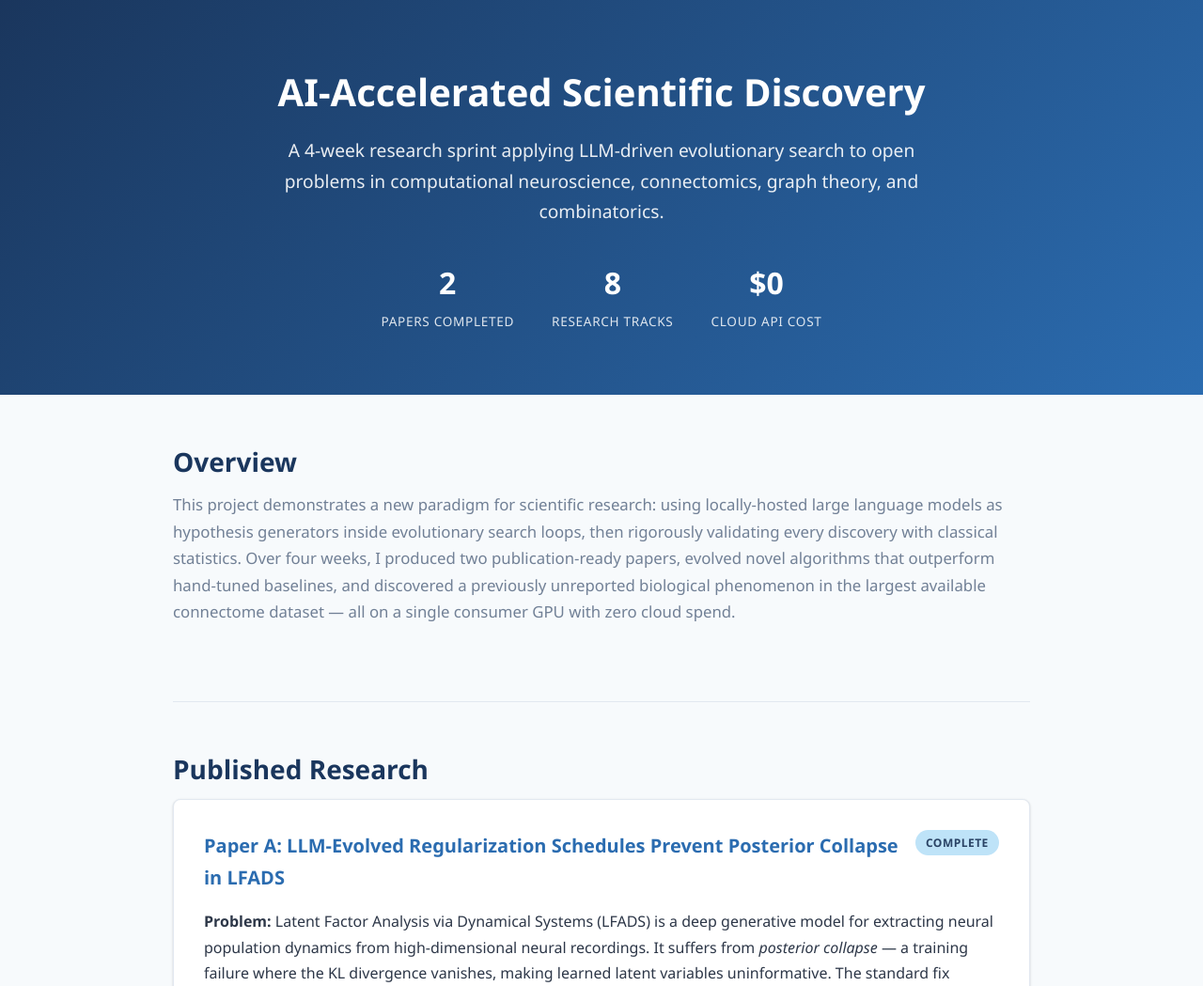
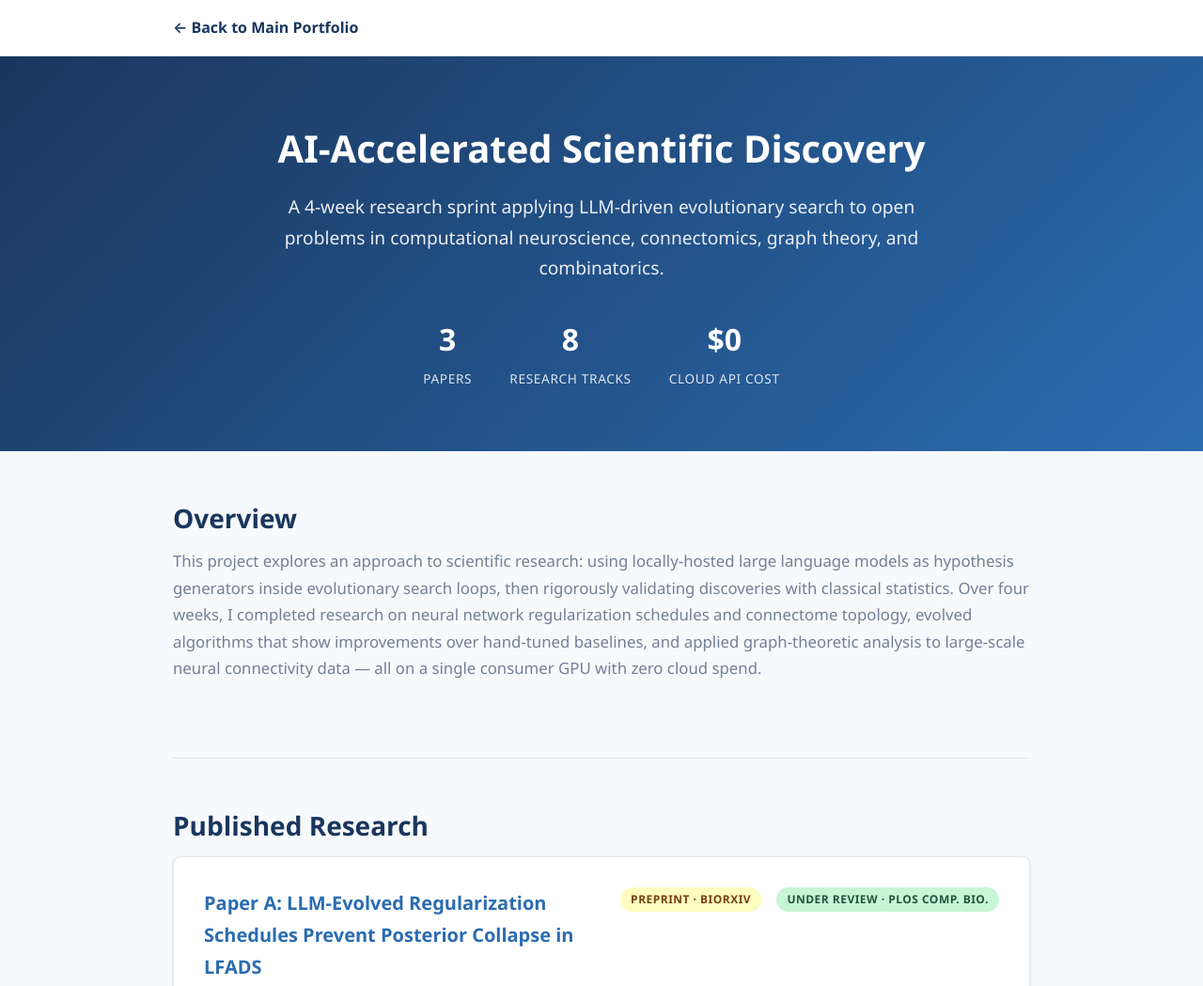
Before and after one commit to jknight137/jknight137.github.io, a plain HTML site: page research_portfolio.html in a window 1280 px wide. Shown: the top 1049 px of the page at 94% size. Drawn offline with Linux system fonts and the light colour scheme.

Commit message:
updates to site

```diff
--- a/research_portfolio.html
+++ b/research_portfolio.html
@@ -378,6 +378,30 @@
     </style>
   </head>
   <body>
+    <!-- ============ NAVIGATION ============ -->
+    <div
+      style="
+        background: white;
+        border-bottom: 1px solid var(--border);
+        padding: 1rem 0;
+      "
+    >
+      <div class="container">
+        <a
+          href="index.html"
+          style="
+            color: var(--primary);
+            text-decoration: none;
+            font-weight: 600;
+            display: inline-flex;
+            align-items: center;
+            gap: 0.5rem;
+          "
+        >
+          ← Back to Main Portfolio
+        </a>
+      </div>
+    </div>
     <!-- ============ HERO ============ -->
     <div class="hero">
       <h1>AI-Accelerated Scientific Discovery</h1>
@@ -388,8 +412,8 @@
       </p>
       <div class="stats">
         <div class="stat">
-          <span class="stat-value">2</span>
-          <span class="stat-label">Papers Completed</span>
+          <span class="stat-value">3</span>
+          <span class="stat-label">Papers</span>
         </div>
         <div class="stat">
           <span class="stat-value">8</span>
@@ -407,14 +431,14 @@
       <section>
         <h2>Overview</h2>
         <p class="section-intro">
-          This project demonstrates a new paradigm for scientific research:
-          using locally-hosted large language models as hypothesis generators
-          inside evolutionary search loops, then rigorously validating every
-          discovery with classical statistics. Over four weeks, I produced two
-          publication-ready papers, evolved novel algorithms that outperform
-          hand-tuned baselines, and discovered a previously unreported
-          biological phenomenon in the largest available connectome dataset —
-          all on a single consumer GPU with zero cloud spend.
+          This project explores an approach to scientific research: using
+          locally-hosted large language models as hypothesis generators inside
+          evolutionary search loops, then rigorously validating discoveries with
+          classical statistics. Over four weeks, I completed research on neural
+          network regularization schedules and connectome topology, evolved
+          algorithms that show improvements over hand-tuned baselines, and
+          applied graph-theoretic analysis to large-scale neural connectivity
+          data — all on a single consumer GPU with zero cloud spend.
         </p>
       </section>
 
@@ -428,7 +452,10 @@
               Paper A: LLM-Evolved Regularization Schedules Prevent Posterior
               Collapse in LFADS
             </h3>
-            <span class="badge badge-complete">Complete</span>
+            <span class="badge badge-preprint">Preprint · bioRxiv</span>
+            <span class="badge badge-submitted"
+              >Under Review · PLOS Comp. Bio.</span
+            >
           </div>
 
           <p>
@@ -520,7 +547,7 @@
               Paper B: GABAergic Neurons Form a Dense Inhibitory Backbone in the
               <em>Drosophila</em> Connectome
             </h3>
-            <span class="badge badge-submitted">Submitted · bioRxiv</span>
+            <span class="badge badge-submitted">In Progress</span>
           </div>
 
           <p>
@@ -605,6 +632,36 @@
             <a href="https://github.com/jknight137/flywire-gaba-topology"
               >GitHub Repository</a
             >
+          </div>
+        </div>
+
+        <!-- ============ PRIOR WORK ============ -->
+        <div class="paper-card" style="margin-top: 2rem">
+          <div class="paper-header">
+            <h3>
+              Knight Watch: Ubiquitous Computing Enhancements To Sleep Quality
+              With Acoustic Analysis
+            </h3>
+            <span class="badge badge-preprint">Published · arXiv 2024</span>
+          </div>
+
+          <p>
+            A wearable, non-intrusive device for snoring detection and
+            remediation, placed under or alongside a pillow. Uses on-device
+            sensors and machine learning to detect snoring in real time and
+            employs gentle vibrations to prompt positional changes. Connects via
+            API to a cloud platform for longitudinal analysis of sleep patterns
+            and environmental context.
+            <em
+              >Prior work from graduate school — different domain, but
+              demonstrates breadth across ML-for-health, embedded systems, and
+              ubiquitous computing.</em
+            >
+          </p>
+
+          <div class="links-row">
+            <a href="https://arxiv.org/abs/2401.08991">arXiv Preprint</a>
+            <a href="https://arxiv.org/pdf/2401.08991">PDF</a>
           </div>
         </div>
       </section>
```
